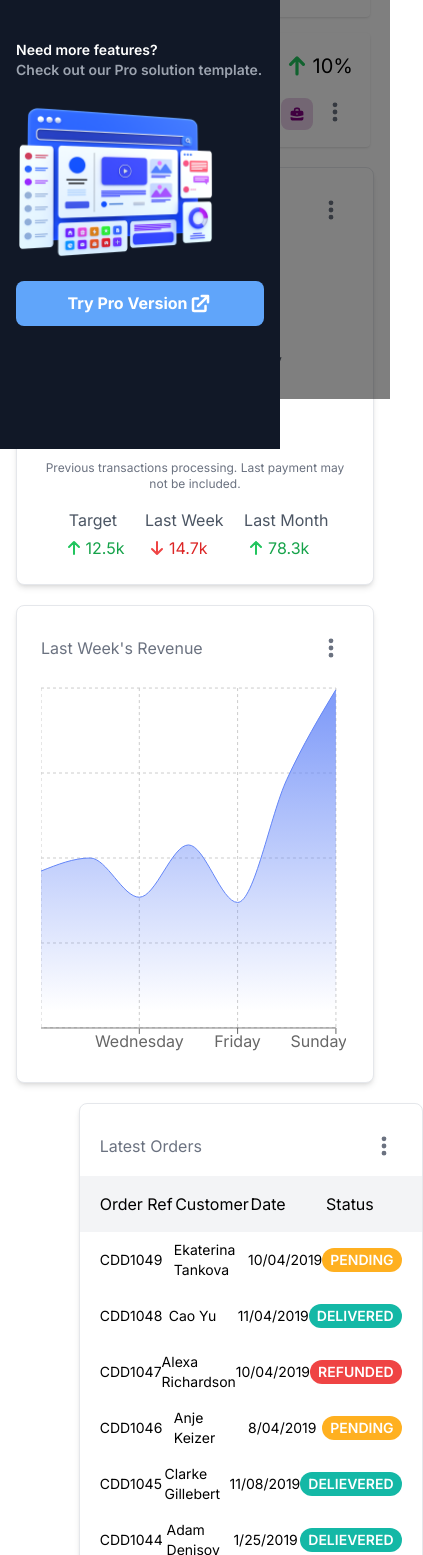
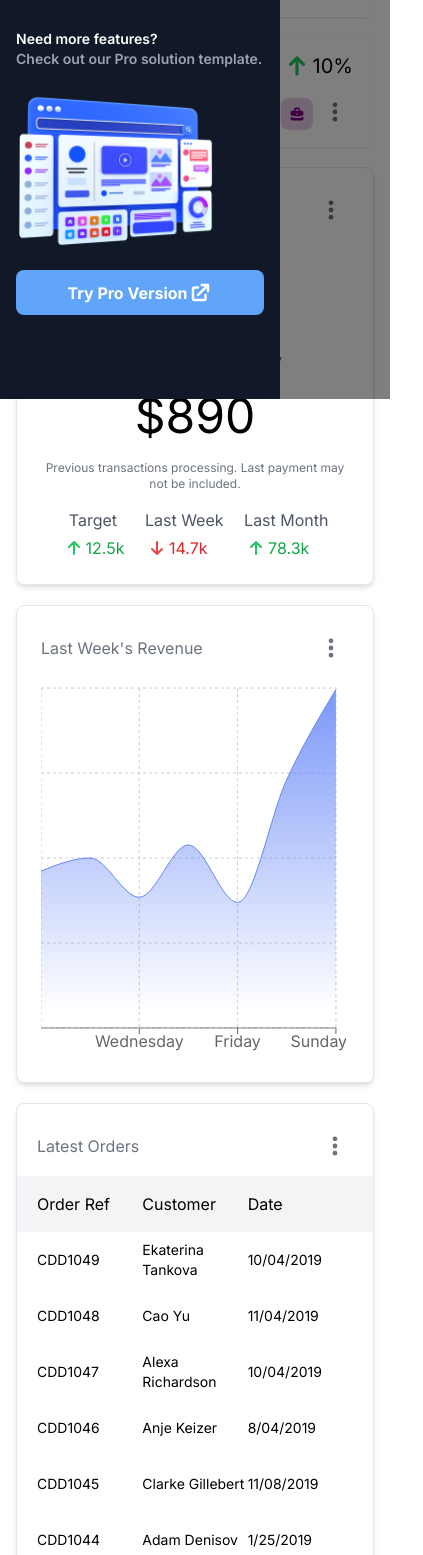
Before and after one commit to KaiWritesCode/react-dashboard, a React (Create React App) app: page / in a window 390 px wide. Shown: the part 445-2000 px from the top of the page, 423 px wide, since content can reach past the window. Built offline with nearby package versions, Linux system fonts and the light colour scheme.

Commit message:
Fixed sidebar view height and components full width at small screen sizes

```diff
--- a/src/components/Orders.tsx
+++ b/src/components/Orders.tsx
@@ -22,10 +22,10 @@ export default function Orders() {
             <section>
                 <div className="bg-gray-100 py-2 w-full">
                     <div className=' items-center flex p-5 h-10'>
-                        <div className='flex-1 '>Order Ref</div>
-                        <div className='flex-1 '>Customer</div>
-                        <div className='flex-1 '>Date</div>
-                        <div className='flex-1 '>Status</div>
+                        <div className='flex-1'>Order Ref</div>
+                        <div className='flex-1'>Customer</div>
+                        <div className='flex-1'>Date</div>
+                        <div className='flex-1 hidden lg:block'>Status</div>
                     </div>
                 </div>
                 <div>
@@ -36,7 +36,7 @@ export default function Orders() {
                                     <div className="flex-1">{item.orderRef}</div>
                                     <div className="flex-1">{item.customer}</div>
                                     <div className="flex-1">{item.date}</div>
-                                    <div className="flex-1">
+                                    <div className="flex-1 hidden lg:block">
                                         <div className={`${item.color} ${"inline-block font-semibold uppercase text-white p-0.5 px-2 rounded-xl"}`}> {item.status}</div>
                                     </div>
                                 </div>
--- a/src/components/Products.tsx
+++ b/src/components/Products.tsx
@@ -11,7 +11,7 @@ const data = [
 
 export default function Products() {
     return (
-        <div className=" bg-white rounded-lg border border-gray-200 shadow-md flex-1 py-6">
+        <div className="bg-white rounded-lg border border-gray-200 shadow-md flex-1 py-6">
             <main className="flex flex-col justify-end px-6 ">
                 <div className='flex justify-between w-full'>
                     <div className='text-gray-500 mb-6'>Total Revenue</div>
--- a/src/components/Revenue.tsx
+++ b/src/components/Revenue.tsx
@@ -31,8 +31,8 @@ export default function Revenue() {
 
     return (
         <>
-            <div className="max-w-sm bg-white rounded-lg border border-gray-200 shadow-md ">
-                <main className="flex flex-col justify-end p-6 items-center">
+            <div className="md:max-w-sm max-w-none bg-white rounded-lg border border-gray-200 shadow-md w-full">
+                <main className="flex flex-col justify-end p-6 items-center ">
                     <div className='flex justify-between w-full'>
                         <div className='text-gray-500'>Total Revenue</div>
                         <div id="dropdownButton" data-dropdown-toggle="dropdown" className="inline-block text-gray-500 hover:bg-gray-100 rounded-lg text-sm p-1.5 cursor-pointer" >
--- a/src/components/sidebar/Sidebar.tsx
+++ b/src/components/sidebar/Sidebar.tsx
@@ -9,7 +9,7 @@ interface Iprops {
 export default function Sidebar({ isOpen }: Iprops) {
     return (
         <>
-            <main className={`${`w-[280px] bg-[#111827] xl:opacity-100 xl:visible xl:translate-x-0 fixed xl:relative z-50 flex-col min-h-screen overflow-y-auto xl:flex
+            <main className={`${`w-[280px] bg-[#111827] xl:opacity-100 xl:visible xl:translate-x-0 fixed  min-h-screen z-50 flex-col h-full overflow-y-hidden xl:flex
              transition-all ease-in-out duration-300`}
              ${isOpen ? "flex fixed visible opacity-100" : "invisible opacity-0 -translate-x-20"}`}>
                 <div className='border-b border-gray-500 flex items-center h-[100px] '>
--- a/src/pages/Home.tsx
+++ b/src/pages/Home.tsx
@@ -17,12 +17,12 @@ function Home() {
   }
 
   return (
-    <div className="flex w-full">
+    <div className="flex w-full overflow-hidden">
       <Sidebar isOpen={isOpen} />
       <MenuIcon
         onClick={openModal} className={`${`w-6 xl:hidden transition-all ease-in-out duration-300 block cursor-pointer absolute top-6 left-6`}
         ${isOpen ? "invisible opacity-0" : "visible opacity-100"}`} />
-      <div className="w-full "
+      <div className="w-full overflow-scroll ml-0 xl:ml-[280px]"
         onClick={() => setIsOpen(false)}>
         <Navigation isOpen={isOpen} />
         <main className="p-3">
@@ -37,8 +37,8 @@ function Home() {
             <Chart />
           </div>
           <div className="flex-col md:items-stretch items-center mt-5 mx-1 h-full gap-5 flex md:flex-row">
-            <div className="w-[65%] flex">  <Orders /></div>
-            <div className="w-[35%] flex">    <Products /></div>
+            <div className="md:w-[65%] w-full flex">  <Orders /></div>
+            <div className="md:w-[35%] w-full flex">    <Products /></div>
 
 
           </div>
```
